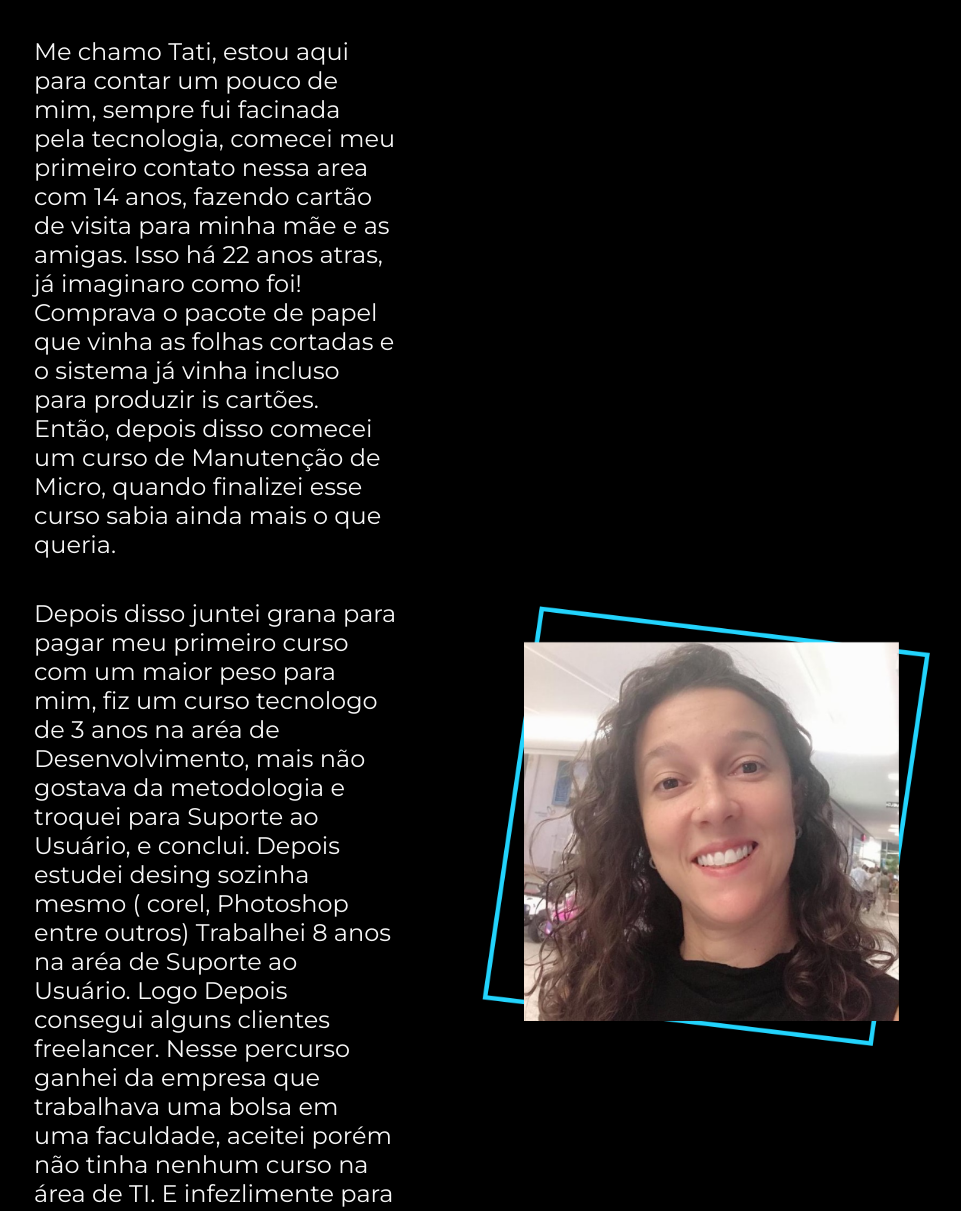
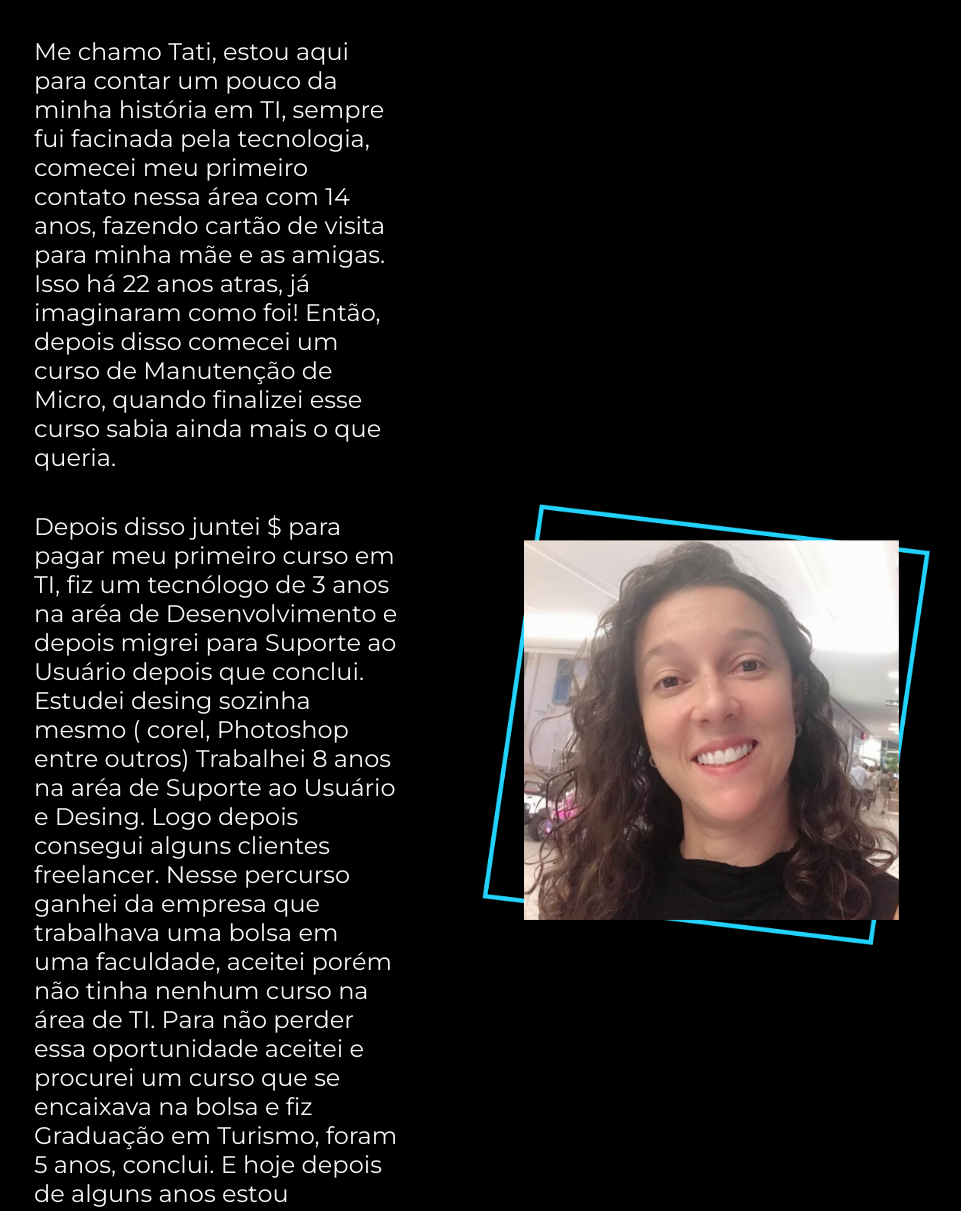
Before and after one commit to TatianeGomes-Dev/portifolio, a plain HTML site: page about.html in a window 1280 px wide. Shown: the part 167-1378 px from the top of the page, without its empty margins (158-1119 px from the left). Drawn offline with nearby package versions, Linux system fonts and the light colour scheme.

Commit message:
Add files via upload

```diff
--- a/about.html
+++ b/about.html
@@ -19,10 +19,14 @@
     <main class="apresentacao">
         <section class="apresentacao__conteudo">
         <h1 class="apresentacao__conteudo__titulo">Sobre mim</h1>
-        <p class="apresentacao__conteudo__texto"> Me chamo Tati, estou aqui para contar um pouco de mim, sempre fui facinada pela tecnologia, comecei meu primeiro contato nessa area com 14 anos, fazendo cartão de visita para minha mãe e as amigas. Isso há 22 anos atras, já imaginaro como foi! Comprava o pacote de papel que vinha as folhas  cortadas e o sistema já vinha incluso para produzir is cartões.
+        <p class="apresentacao__conteudo__texto"> Me chamo Tati, estou aqui para contar um pouco da minha história em TI, sempre fui facinada pela tecnologia, comecei meu primeiro contato nessa área com 14 anos, fazendo cartão de visita para minha mãe e as amigas. Isso há 22 anos atras, já imaginaram como foi!
             Então, depois disso comecei um curso de Manutenção de Micro, quando finalizei esse curso sabia ainda mais o que queria.
             </p>
-        <p class="apresentacao__conteudo__texto"> Depois disso juntei grana para pagar meu primeiro curso com um maior peso para mim, fiz um curso tecnologo de 3 anos na aréa de Desenvolvimento, mais não gostava da metodologia e troquei para Suporte ao Usuário, e conclui. Depois estudei desing sozinha mesmo ( corel, Photoshop entre outros) Trabalhei 8 anos na aréa de Suporte ao Usuário. Logo Depois consegui alguns clientes freelancer. Nesse percurso ganhei da empresa que trabalhava uma bolsa em uma faculdade, aceitei porém não tinha nenhum curso na área de TI. E infezlimente para não perder essa oportunidade aceitei e procurei um curso que se encaixava na bolsa e fiz uma Graduação em Turismo, foram 5 anos, fui até o fim pensando sempre em voltar para TI. Porém naquele momento estava sem condições de pagar. E hoje depois de alguns anos, estou voltando novamente muito melhor e mais preparada com uma bagagem de vida e gostaria de mostrar isso para sua empresa. Estou em processo de formação em Front-end.
+        <p class="apresentacao__conteudo__texto"> Depois disso juntei $ para pagar meu primeiro curso em TI, fiz um tecnólogo de 3 anos na aréa de Desenvolvimento e depois migrei para Suporte ao Usuário depois que conclui. Estudei desing sozinha mesmo ( corel, Photoshop entre outros) Trabalhei 8 anos na aréa de Suporte ao Usuário e Desing. Logo depois consegui alguns clientes freelancer. Nesse percurso ganhei da empresa que trabalhava uma bolsa em uma faculdade, aceitei porém não tinha nenhum curso na área de TI. Para não perder essa oportunidade aceitei e procurei um curso que se encaixava na bolsa e fiz Graduação em Turismo, foram 5 anos, conclui.
+        E hoje depois de alguns anos estou voltando novamente muito melhor, com uma bagagem de vida e profissional. Estou no processo de formação em Front-end, cada dia me aperfeiçoando mais e buscando meus objetivos que é trabalhar em uma grande empresa e mostrar meu melhor. =)
+
+
+
 
         </p>
         </section>
```
